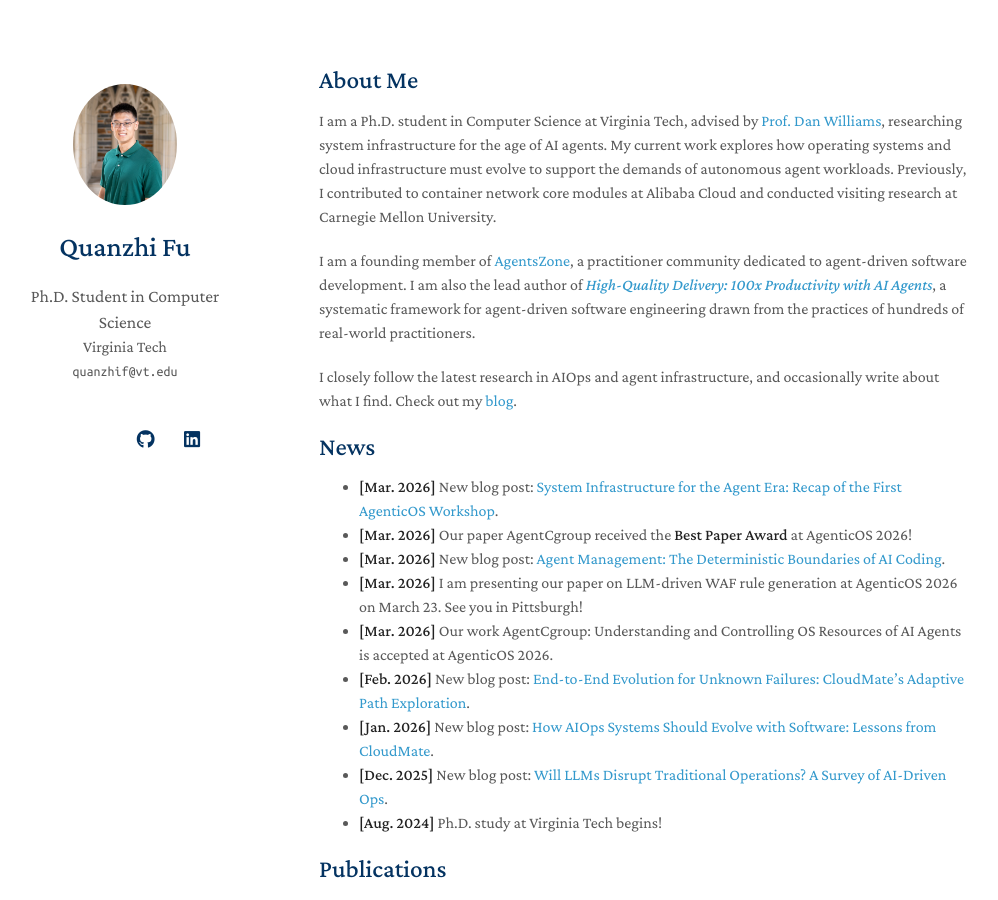
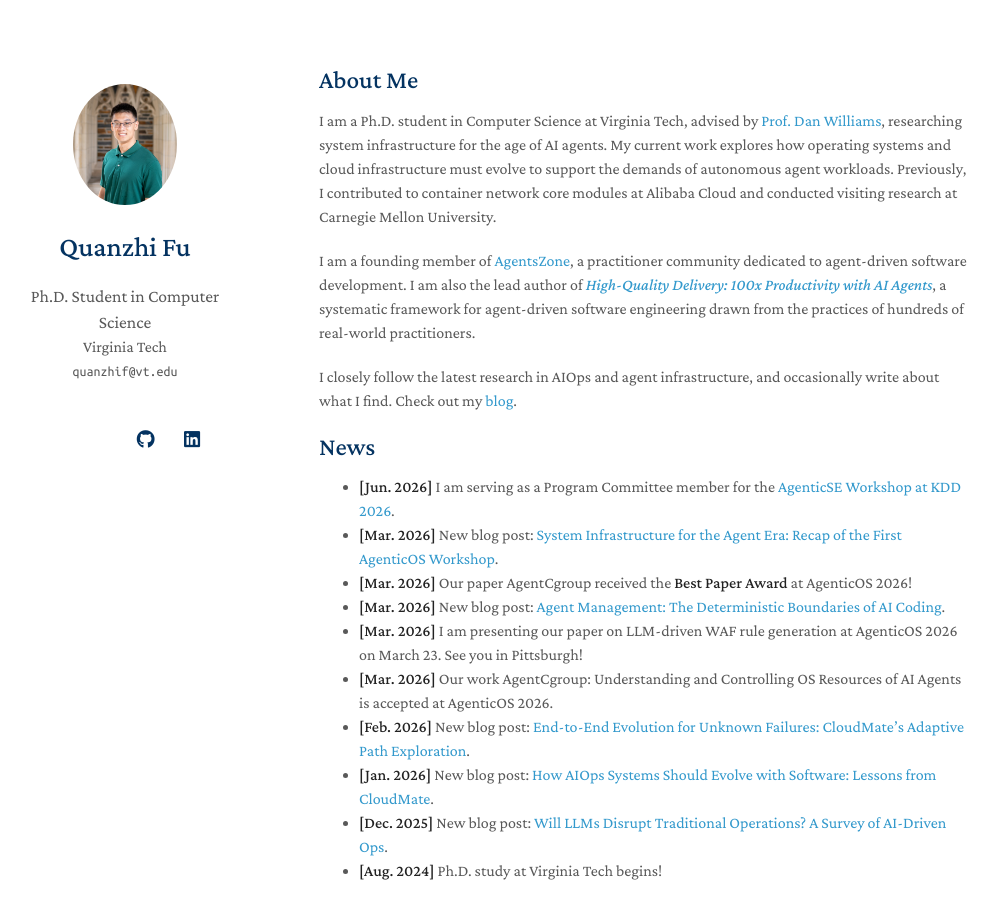
Before and after one commit to fqzz2000/fqzz2000.github.io, a Jekyll site: the page built from index.md, in a window 1280 px wide and 900 px high. Shown: the whole window, without its empty margins (151-1149 px from the left). Built offline with Jekyll 4.4.1, drawn with Linux system fonts in a browser that asks for light colours; nearby versions of some CDN libraries; a style sheet for code colours, icons or effects is not loaded; our own code applies the rules of GitHub Pages for plain Markdown files.

Commit message:
Add PC member news for AgenticSE Workshop at KDD 2026
Co-Authored-By: Claude Sonnet 4.6 <noreply@anthropic.com>

```diff
--- a/index.md
+++ b/index.md
@@ -12,6 +12,7 @@ I closely follow the latest research in AIOps and agent infrastructure, and occa
 
 ## News
 
+- **[Jun. 2026]** I am serving as a Program Committee member for the [AgenticSE Workshop at KDD 2026](https://agent-se.github.io/).
 - **[Mar. 2026]** New blog post: [System Infrastructure for the Agent Era: Recap of the First AgenticOS Workshop](/blog).
 - **[Mar. 2026]** Our paper AgentCgroup received the **Best Paper Award** at AgenticOS 2026!
 - **[Mar. 2026]** New blog post: [Agent Management: The Deterministic Boundaries of AI Coding](/blog).
```
